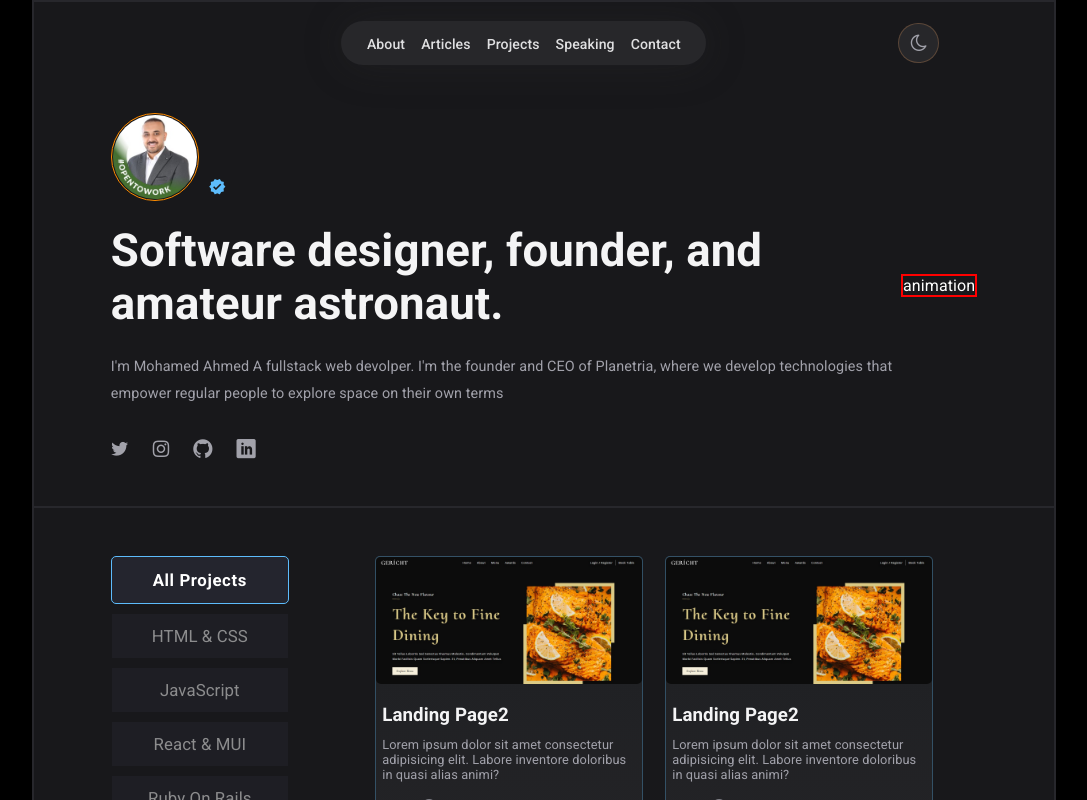
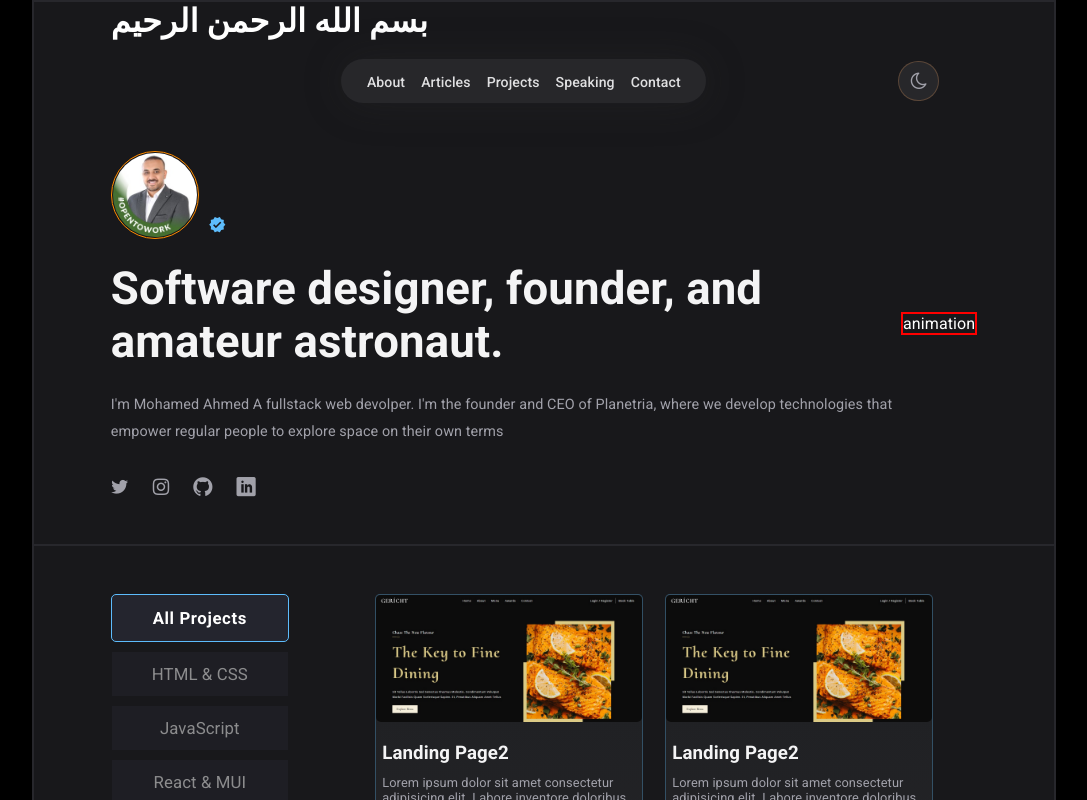
Before and after one commit to Mohamedahmedsleem-CS/portfolio, a React (Vite) app: page / in a window 1280 px wide. Shown: the top 800 px of the page, without its empty margins (96-1183 px from the left). Built offline with nearby package versions, Linux system fonts and the light colour scheme.

Commit message:
after run build

```diff
--- a/src/App.jsx
+++ b/src/App.jsx
@@ -10,6 +10,7 @@ function App() {
 
   return (
     <div className='container' >
+      <h1>بسم الله الرحمن الرحيم</h1>
       <Header/>
       <Hero/>
       <div className='divider' />
```
